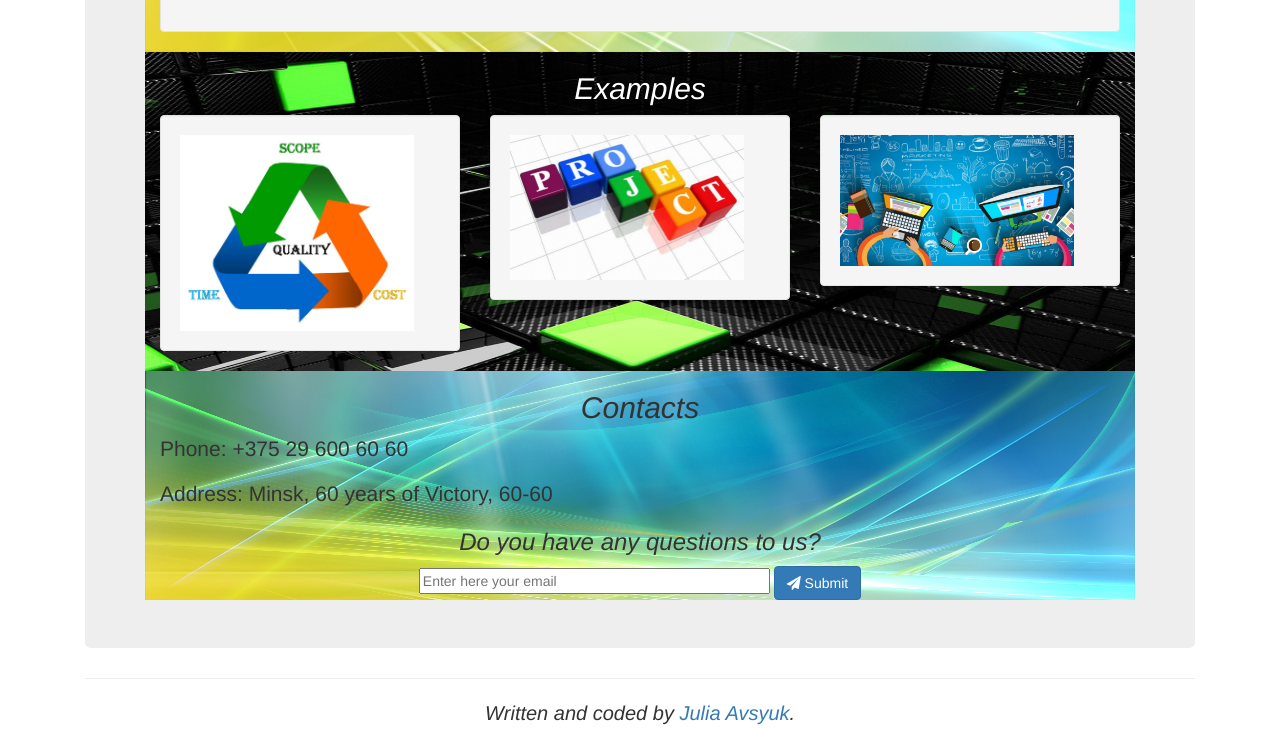
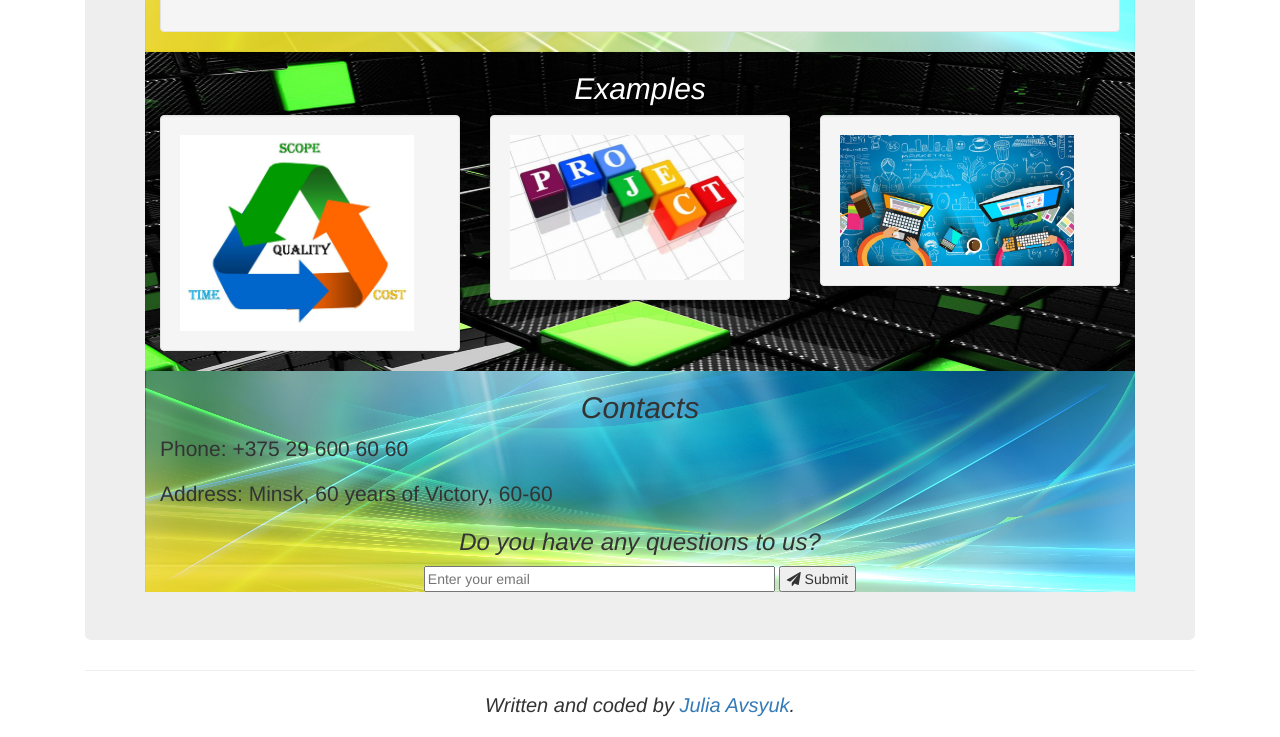
Before and after one commit to JuliaAvsyuk/project_2018, a React app: page src/index.html in a window 1280 px wide. Shown: the part 1589-2326 px from the top of the page. Built offline with nearby package versions, Linux system fonts and the light colour scheme; files whose address does not match are found by name.

Commit message:
change btn1

```diff
--- a/src/index.html
+++ b/src/index.html
@@ -127,8 +127,8 @@
                 <div class="row">
                     <div class="col-xs-12">
                         <form class="text-center" name = "form1" action="#">
-                            <input type="text" size="40" maxlength="70" name="input1" placeholder="Enter here your email" required>
-                            <button  name="btn1" class="btn btn-primary" type="submit"><i class="fa fa-paper-plane"></i> Submit</button>
+                            <input type="text" size="40" maxlength="70" name="input1" placeholder="Enter your email" required>
+                            <button  name="btn1" type="submit"><i class="fa fa-paper-plane"></i> Submit</button>
                         </form>
                     </div>
                 </div>
```
